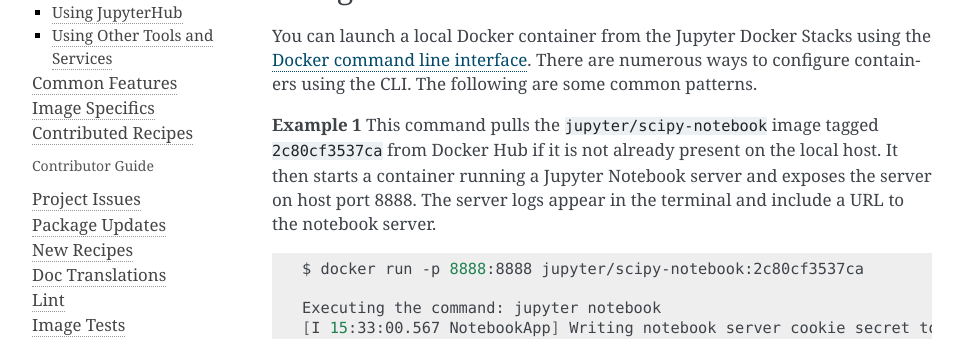
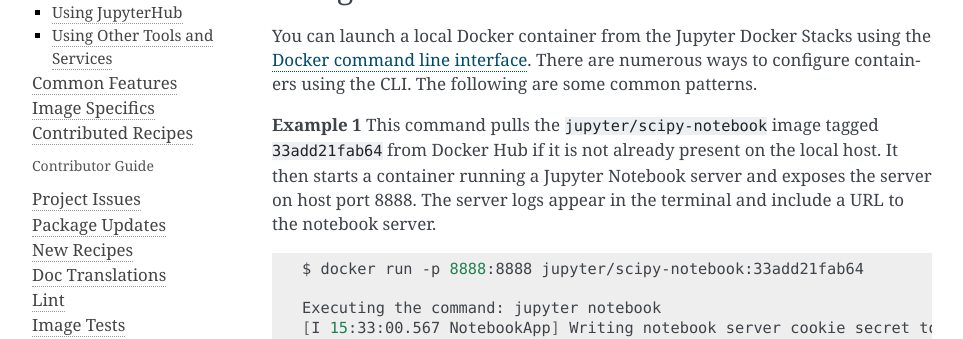
Before and after one commit to jupyter/docker-stacks, a Sphinx documentation site: the page built from docs/using/running.md, in a window 1280 px wide and 1400 px high, scrolled down 348 px. Shown: the top 339 px of the window, without its empty margins (148-1111 px from the left). Built offline with Sphinx 7.4.7, drawn with Linux system fonts in a browser that asks for light colours; some of the changed text lies outside the part shown.

Commit message:
Update tags in documentation

````diff
--- a/docs/using/running.md
+++ b/docs/using/running.md
@@ -11,10 +11,10 @@
 
 You can launch a local Docker container from the Jupyter Docker Stacks using the [Docker command line interface](https://docs.docker.com/engine/reference/commandline/cli/). There are numerous ways to configure containers using the CLI. The following are some common patterns.
 
-**Example 1** This command pulls the `jupyter/scipy-notebook` image tagged `2c80cf3537ca` from Docker Hub if it is not already present on the local host. It then starts a container running a Jupyter Notebook server and exposes the server on host port 8888. The server logs appear in the terminal and include a URL to the notebook server.
+**Example 1** This command pulls the `jupyter/scipy-notebook` image tagged `33add21fab64` from Docker Hub if it is not already present on the local host. It then starts a container running a Jupyter Notebook server and exposes the server on host port 8888. The server logs appear in the terminal and include a URL to the notebook server.
 
 ```bash
-$ docker run -p 8888:8888 jupyter/scipy-notebook:2c80cf3537ca
+$ docker run -p 8888:8888 jupyter/scipy-notebook:33add21fab64
 
 Executing the command: jupyter notebook
 [I 15:33:00.567 NotebookApp] Writing notebook server cookie secret to /home/jovyan/.local/share/jupyter/runtime/notebook_cookie_secret
@@ -52,10 +52,10 @@
 d67fe77f1a84
 ```
 
-**Example 2** This command pulls the `jupyter/r-notebook` image tagged `e5c5a7d3e52d` from Docker Hub if it is not already present on the local host. It then starts a container running a Jupyter Notebook server and exposes the server on host port 10000. The server logs appear in the terminal and include a URL to the notebook server, but with the internal container port (8888) instead of the the correct host port (10000).
+**Example 2** This command pulls the `jupyter/r-notebook` image tagged `33add21fab64` from Docker Hub if it is not already present on the local host. It then starts a container running a Jupyter Notebook server and exposes the server on host port 10000. The server logs appear in the terminal and include a URL to the notebook server, but with the internal container port (8888) instead of the the correct host port (10000).
 
 ```bash
-$ docker run --rm -p 10000:8888 -v "$PWD":/home/jovyan/work jupyter/r-notebook:e5c5a7d3e52d
+$ docker run --rm -p 10000:8888 -v "$PWD":/home/jovyan/work jupyter/r-notebook:33add21fab64
 
 Executing the command: jupyter notebook
 [I 19:31:09.573 NotebookApp] Writing notebook server cookie secret to /home/jovyan/.local/share/jupyter/runtime/notebook_cookie_secret
````
Also changed, not shown: README.md (+6 -6 lines), docs/index.rst (+5 -5 lines), docs/using/recipes.md (+6 -6 lines), docs/using/selecting.md (+4 -4 lines), examples/docker-compose/README.md, 3 other files.
